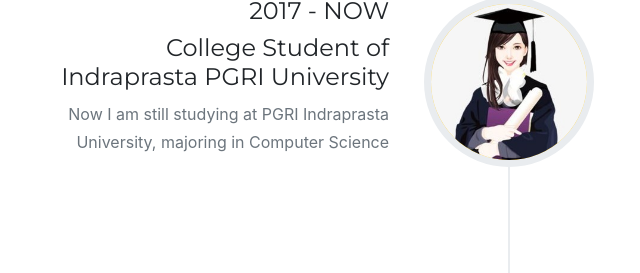
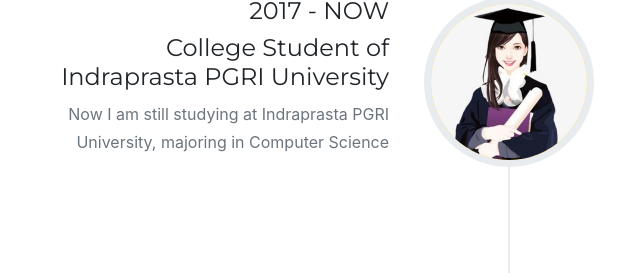
Before and after one commit to mardianad/mardianad.github.io, a website with bundled scripts: page index.html in a window 1280 px wide. Shown: the part 4186-4459 px from the top of the page, 131-771 px from the left. Built offline with nearby package versions, Linux system fonts and the light colour scheme; a web font is replaced by a local one.

Commit message:
Update index.html

```diff
--- a/index.html
+++ b/index.html
@@ -301,7 +301,7 @@
                   <h4 class="subheading">College Student of Indraprasta PGRI University</h4>
                 </div>
                 <div class="timeline-body">
-                  <p class="text-muted">Now I am still studying at PGRI Indraprasta University, majoring in Computer Science</p>
+                  <p class="text-muted">Now I am still studying at Indraprasta PGRI University, majoring in Computer Science</p>
                 </div>
               </div>
             </li>
```
